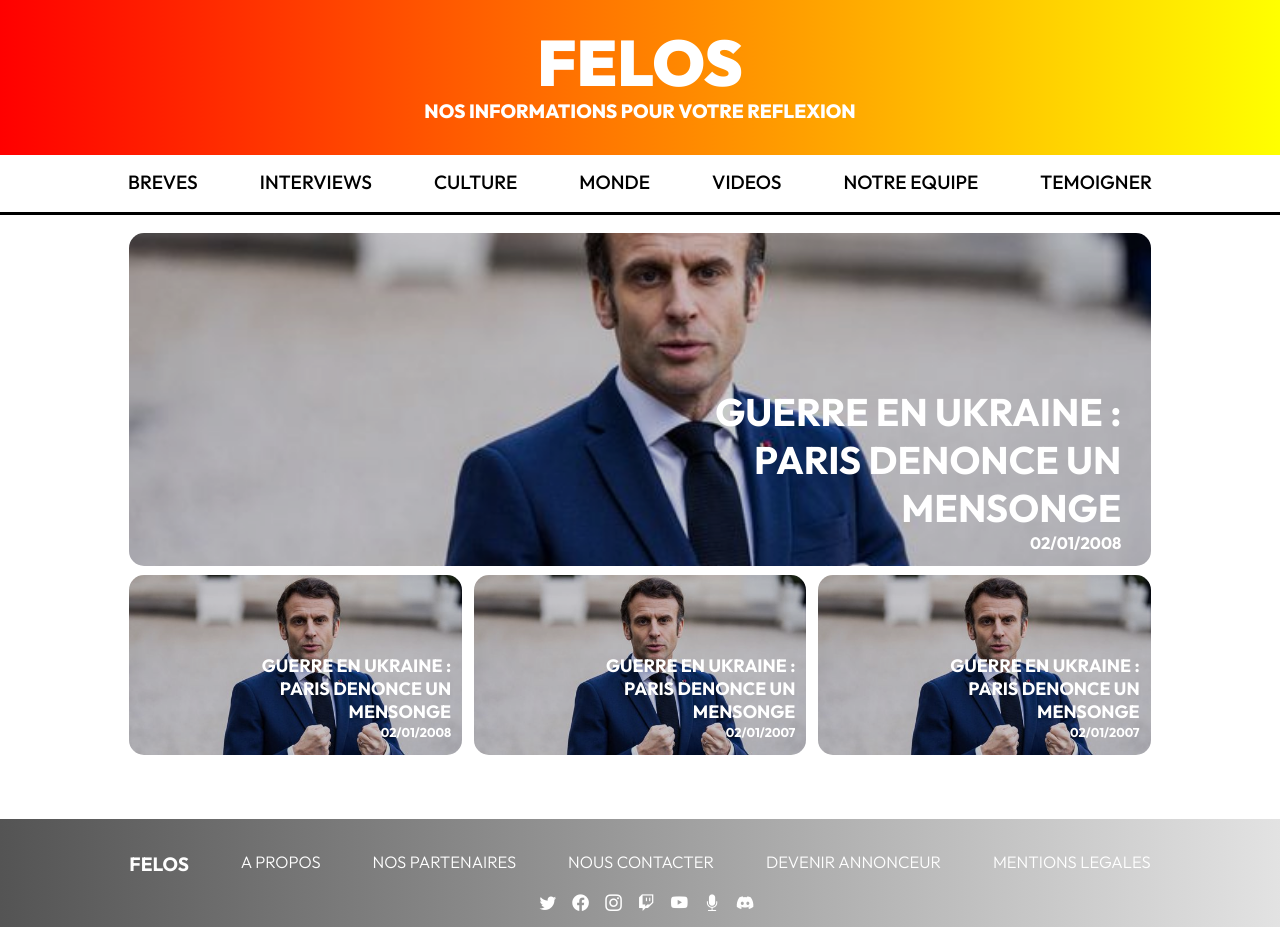
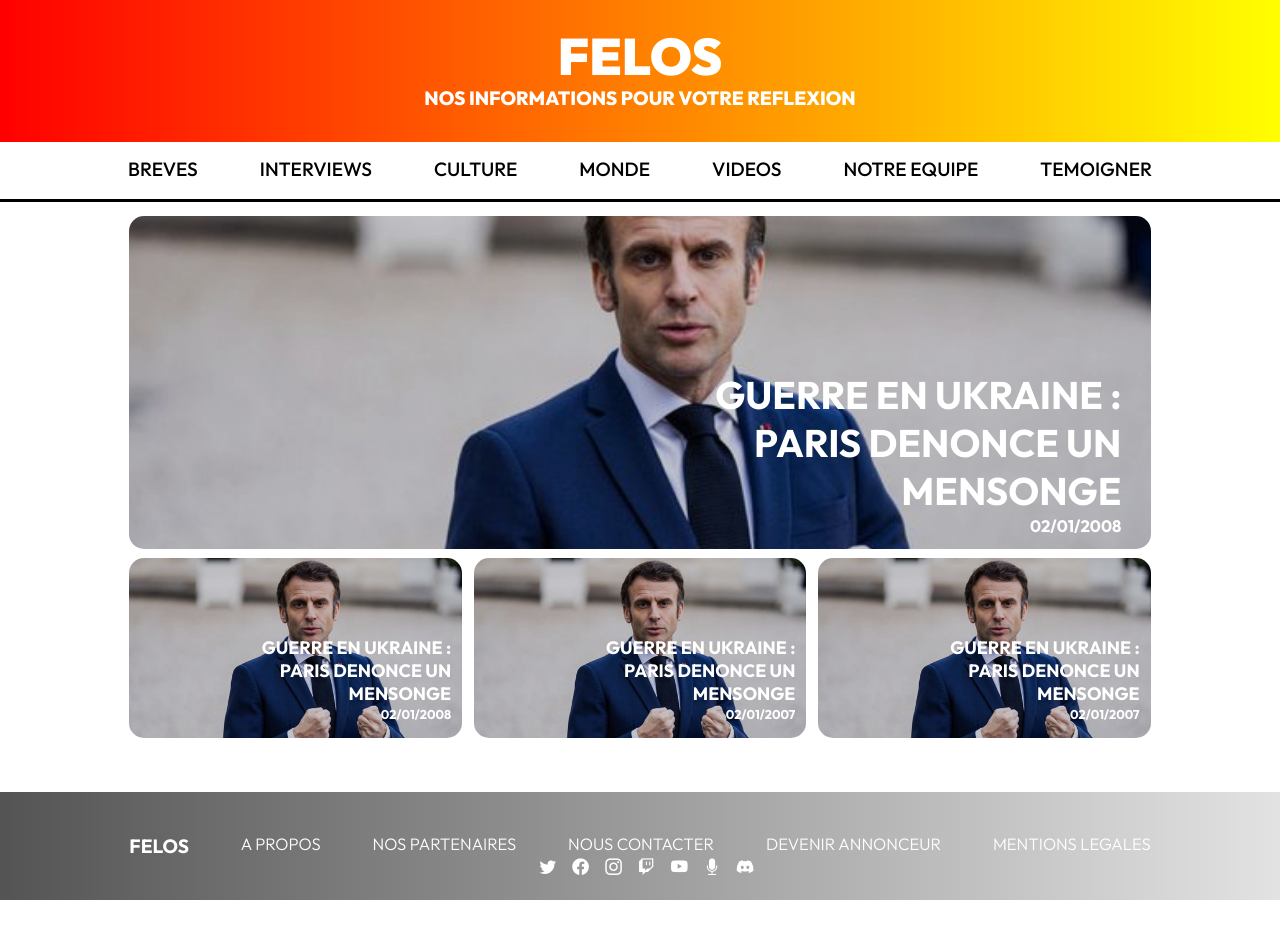
Before and after one commit to FELOSNews/website, a Jekyll site: the page built from pages/home.html, in a window 1280 px wide. Built offline with Jekyll 4.4.1, drawn with Linux system fonts in a browser that asks for light colours; after the commit the page ends 900 px from its top, so only the background shows below that.

Commit message:
Readjust proportions

```diff
--- a/assets/css/footer.css
+++ b/assets/css/footer.css
@@ -38,6 +38,10 @@
     font-size: 1.5vw;
 }
 
+.footer .socials {
+    margin-top: -2vh;
+}
+
 .footer .socials a {
     margin-left: 1vw;
 
--- a/assets/css/header.css
+++ b/assets/css/header.css
@@ -1,11 +1,9 @@
 .content_container {
-    min-height: 91vh;
+    min-height: 88vh;
 }
 
 .head {
     min-height: 21vh;
-
-    margin-bottom: -2vh;
 }
 
 .head .header {
@@ -20,6 +18,7 @@
 
     background: linear-gradient(90deg, #FF0000 0%, #FFFF00 100%);
 }
+
 .header .title {
     font-family: "Outfit Black";
 
@@ -29,7 +28,7 @@
 .header .title a {
     color: #FFFFFF;
     text-decoration: none;
-    font-size: 5vw;
+    font-size: 4vw;
 }
 
 .header .tagline {
@@ -62,3 +61,7 @@
 .navbar a:hover {
     text-decoration: underline;
 }
+
+.spawn {
+    height: 100vh;
+}
--- a/assets/css/home.css
+++ b/assets/css/home.css
@@ -16,7 +16,7 @@ html, body {
 }
 
 .featured {
-    margin-top: 6vh;
+    margin-top: 1vh;
 
     position: relative;
 
```
